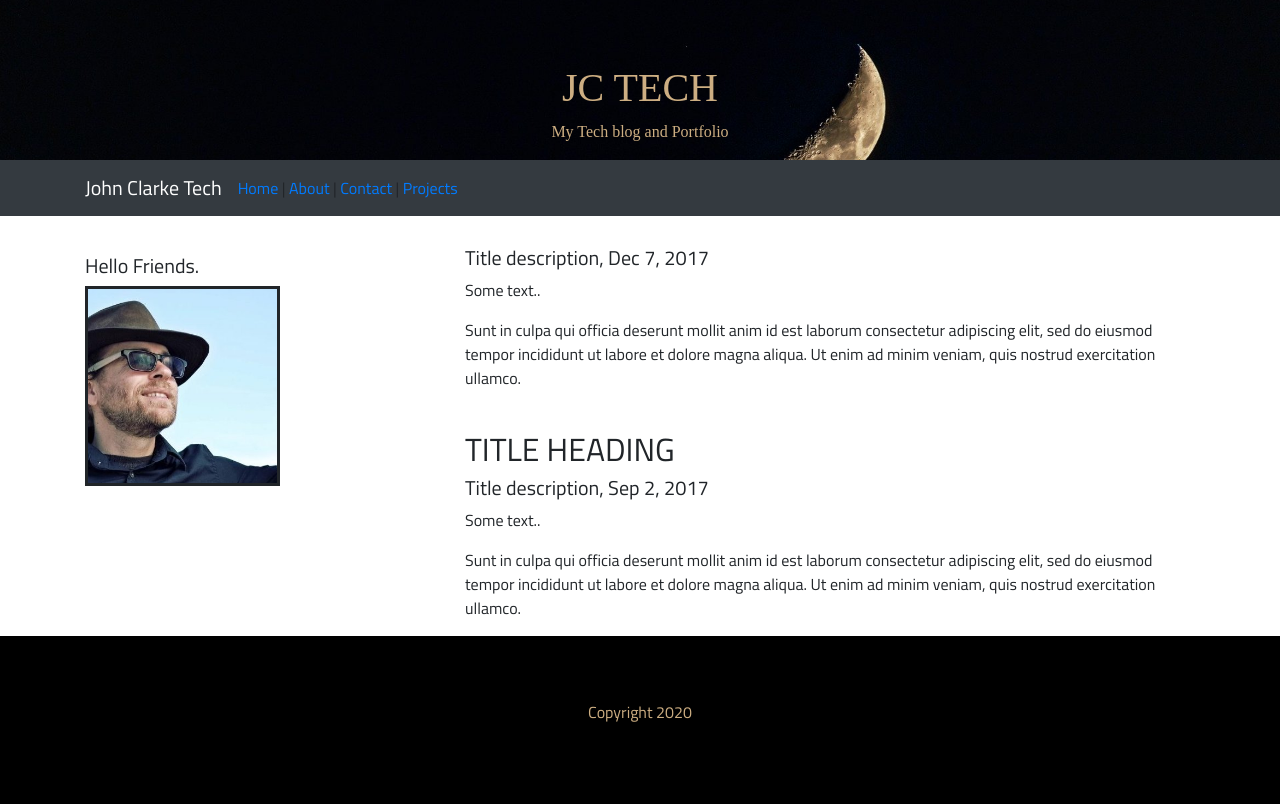
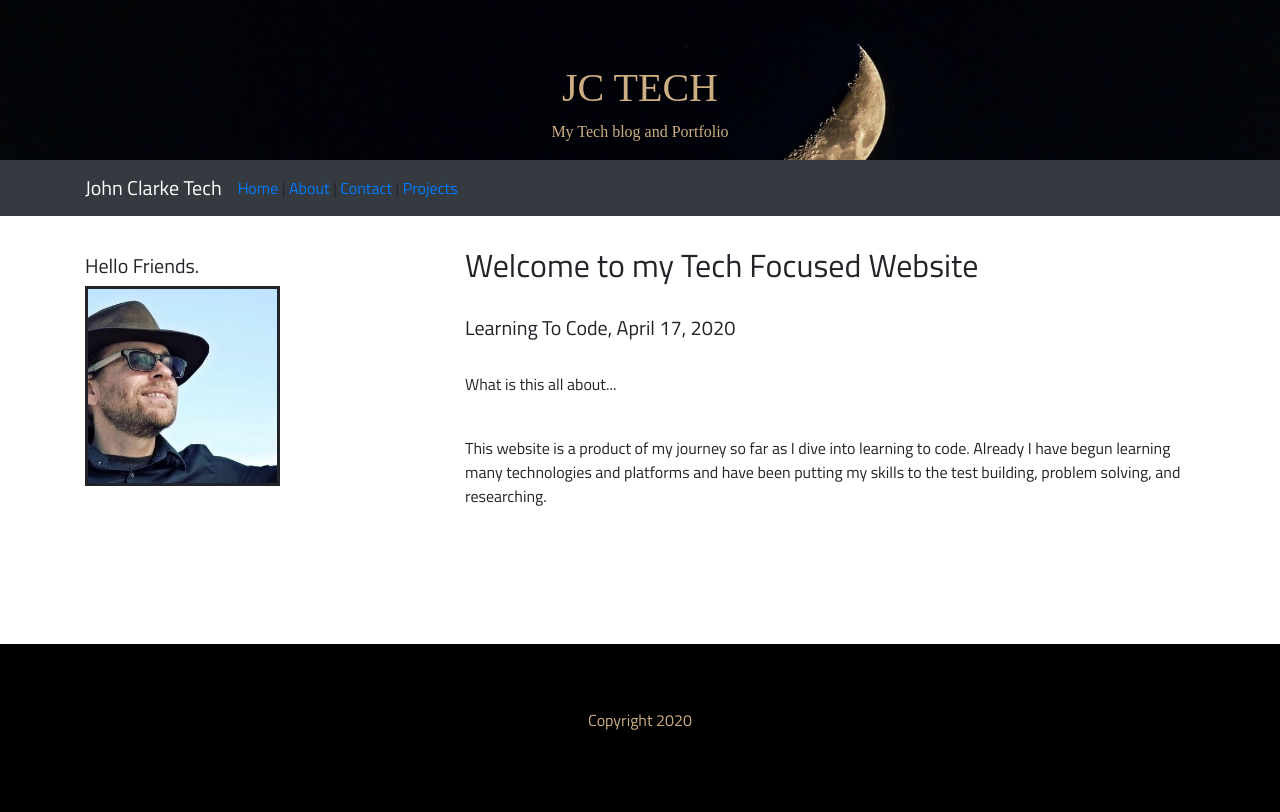
Before and after one commit to omnisonic/jctech_django, a Django app: page / in a window 1280 px wide. Run offline with Django 3.2, Linux system fonts and the light colour scheme; some libraries are stand-ins or nearby versions.

Commit message:
cleaned up some text on pages

```diff
--- a/pages/views.py
+++ b/pages/views.py
@@ -15,11 +15,6 @@ class BlogPageView(TemplateView):
 
 class ContactPageView(TemplateView):
     template_name = 'contact.html'
-
-# class ProjectsPageView(TemplateView):
-#     template_name = 'projects.html'
-#     # https://api.github.com/users/omnisonic/repos
-
 
 def projects(request):
     response = requests.get('https://api.github.com/users/omnisonic/repos')
--- a/templates/home.html
+++ b/templates/home.html
@@ -1,19 +1,27 @@
 {% extends "base.html" %}
-
-<!-- {% block nav-home %}<strong class="nav-active">Home</strong>{% endblock %} -->
 
 <div>
 
   <h2>{% block title %}Welcome!{% endblock title %}</h2>
 
   {% block content %}
-<h5>Title description, Dec 7, 2017</h5>
-  <p>Some text..</p>
-  <p>Sunt in culpa qui officia deserunt mollit anim id est laborum consectetur adipiscing elit, sed do eiusmod tempor incididunt ut labore et dolore magna aliqua. Ut enim ad minim veniam, quis nostrud exercitation ullamco.</p>
+  <h2>Welcome to my Tech Focused Website</h2>
   <br>
-  <h2>TITLE HEADING</h2>
-  <h5>Title description, Sep 2, 2017</h5>
-  <p>Some text..</p>
-  <p>Sunt in culpa qui officia deserunt mollit anim id est laborum consectetur adipiscing elit, sed do eiusmod tempor incididunt ut labore et dolore magna aliqua. Ut enim ad minim veniam, quis nostrud exercitation ullamco.</p>
+
+  <h5>Learning To Code, April 17, 2020</h5>
+  <br>
+
+  <p>What is this all about...</p>
+  <br>
+
+  <p>This website is a product of my journey so far as I dive into learning to code. Already I have begun learning many technologies and platforms and have been putting my skills to the test building, problem solving, and researching.</p>
+  <br>
+  <br>
+  <br>
+
+  <br>
+
+  <br>
+
 </div>
 {% endblock content %}
```
Also changed, not shown: templates/about.html (+8 -5 lines), templates/blog.html (+1 -6 lines).
